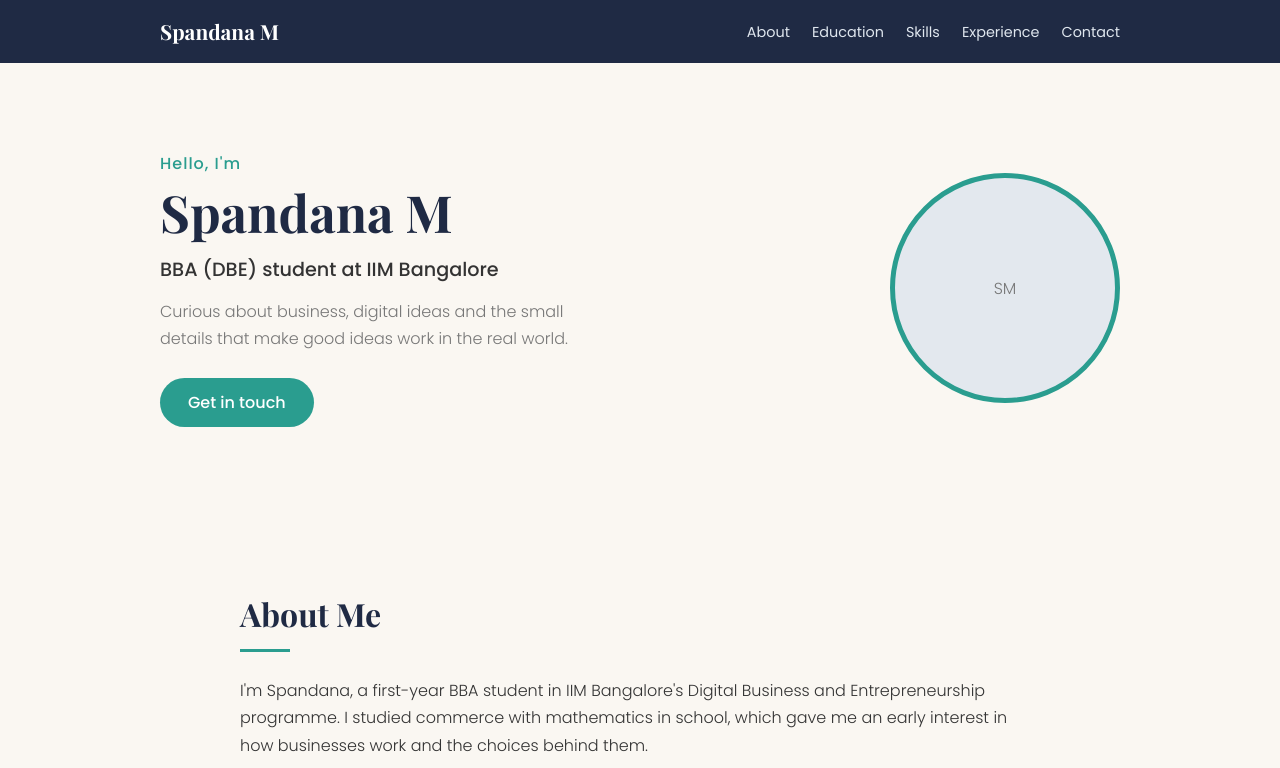
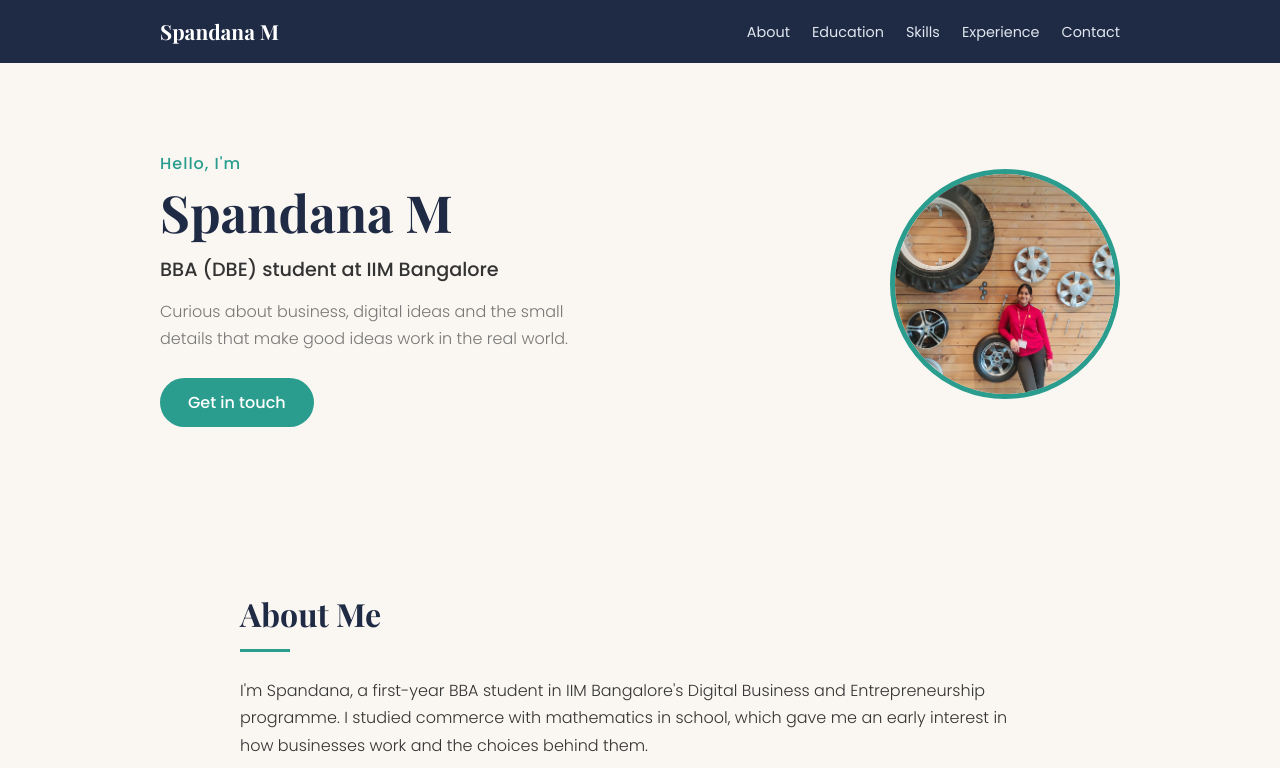
Before and after one commit to spandana-lgtm/resume-website, a plain HTML site: page index.html in a window 1280 px wide. Shown: the top 768 px of the page. Drawn offline with nearby package versions, Linux system fonts and the light colour scheme.

Commit message:
Display uploaded profile photo

```diff
--- a/index.html
+++ b/index.html
@@ -41,7 +41,7 @@
         <a href="#contact" class="btn">Get in touch</a>
       </div>
       <div class="hero-photo">
-        <img src="images/profile.jpg" alt="Photo of Spandana M" onerror="this.style.display='none'; this.nextElementSibling.style.display='flex';">
+        <img src="Spandana_Pic.jpeg" alt="Photo of Spandana M" onerror="this.style.display='none'; this.nextElementSibling.style.display='flex';">
         <div class="photo-placeholder" aria-label="Spandana M initials">SM</div>
       </div>
     </section>
```
